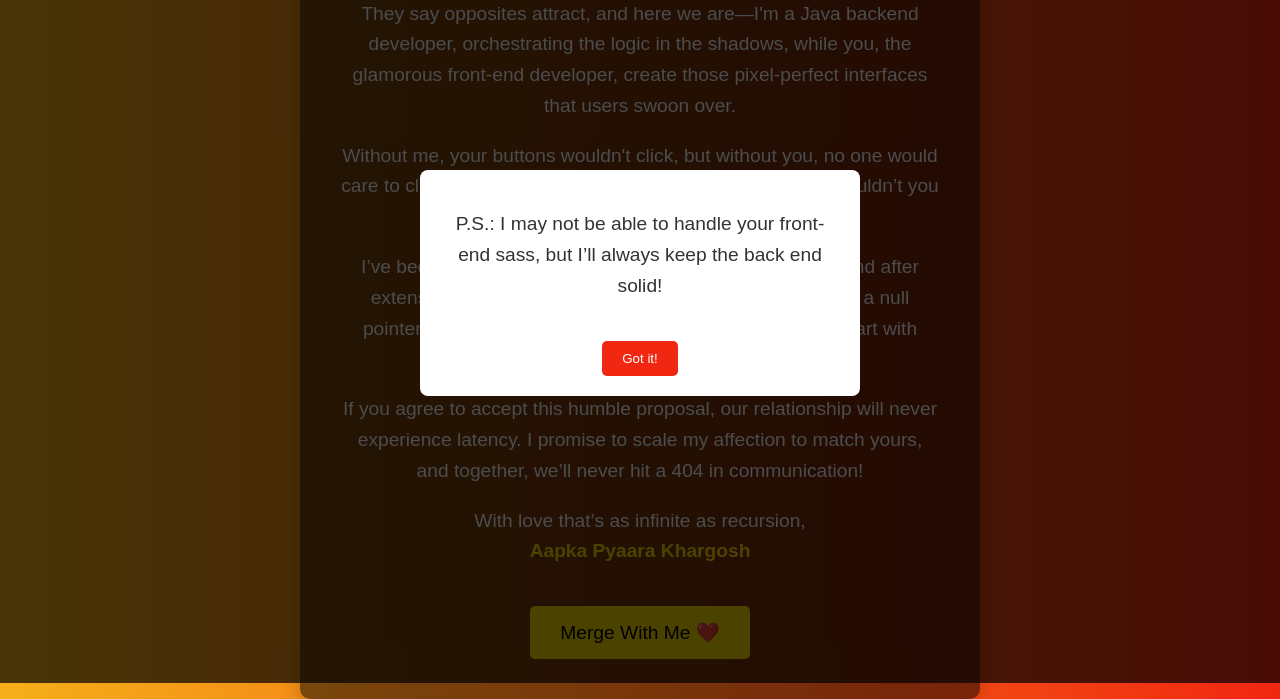
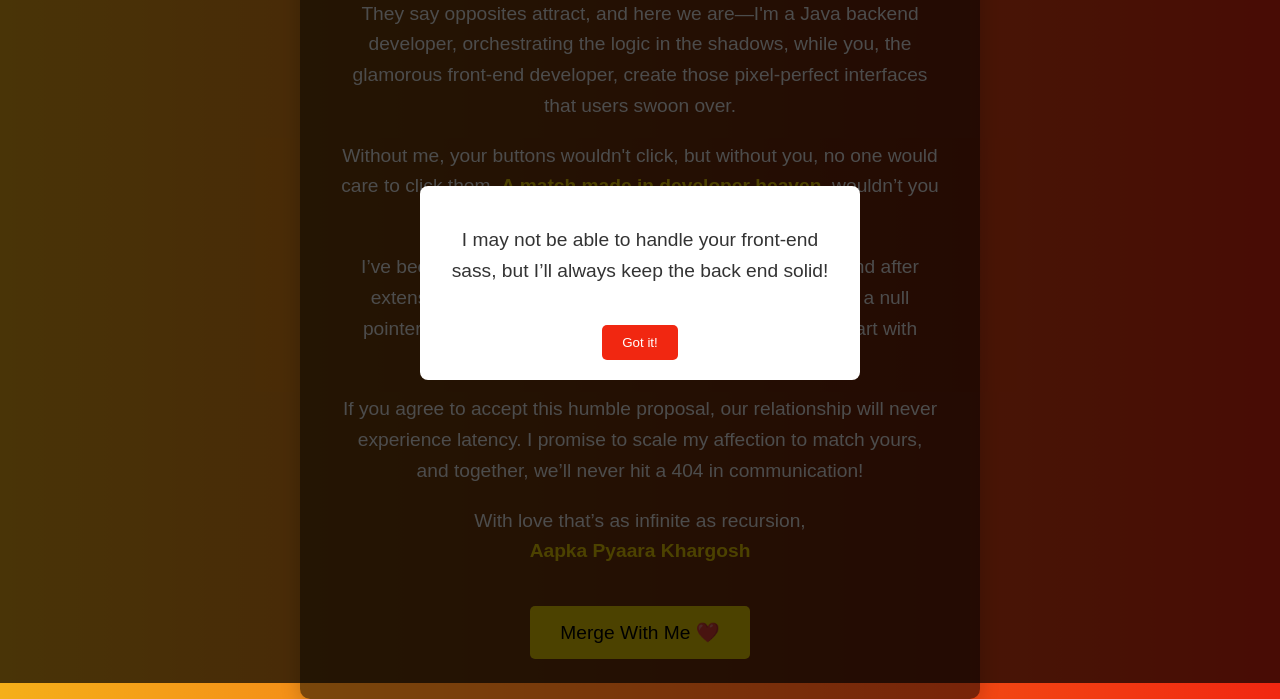
Before and after one commit to abhishek-gupta420/letter, a plain HTML site: page index.html in a window 1280 px wide. Both pictures are taken after a click on the button "Merge With Me ❤️". Shown: the part 117-816 px from the top of the page. Drawn offline with Linux system fonts and the light colour scheme.

Commit message:
removed ps:

```diff
--- a/index.html
+++ b/index.html
@@ -109,7 +109,7 @@
     <!-- Modal -->
     <div class="modal" id="myModal">
         <div class="modal-content">
-            <p>P.S.: I may not be able to handle your front-end sass, but I’ll always keep the back end solid!</p>
+            <p>I may not be able to handle your front-end sass, but I’ll always keep the back end solid!</p>
             <button class="close-btn" onclick="closeModal()">Got it!</button>
         </div>
     </div>
```
